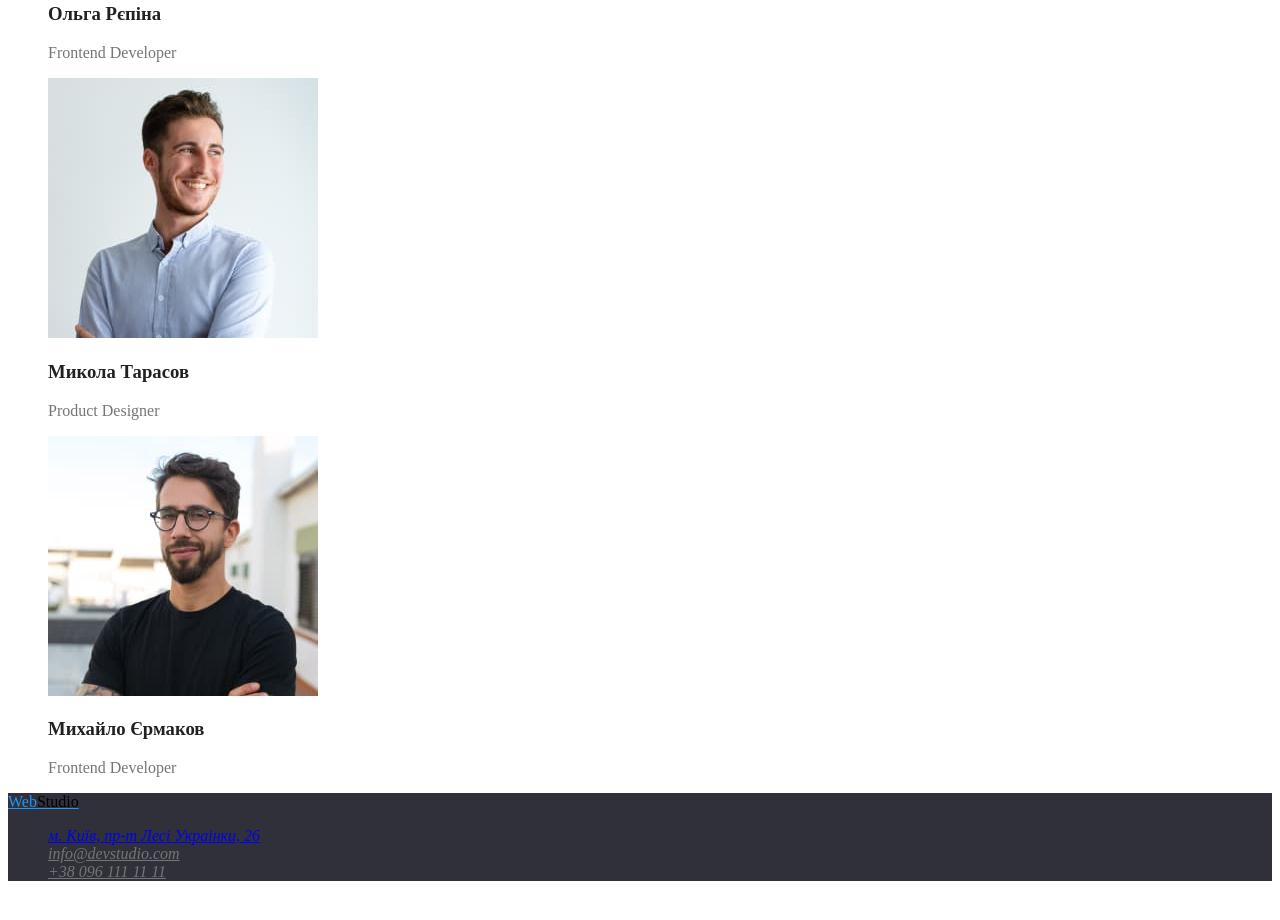
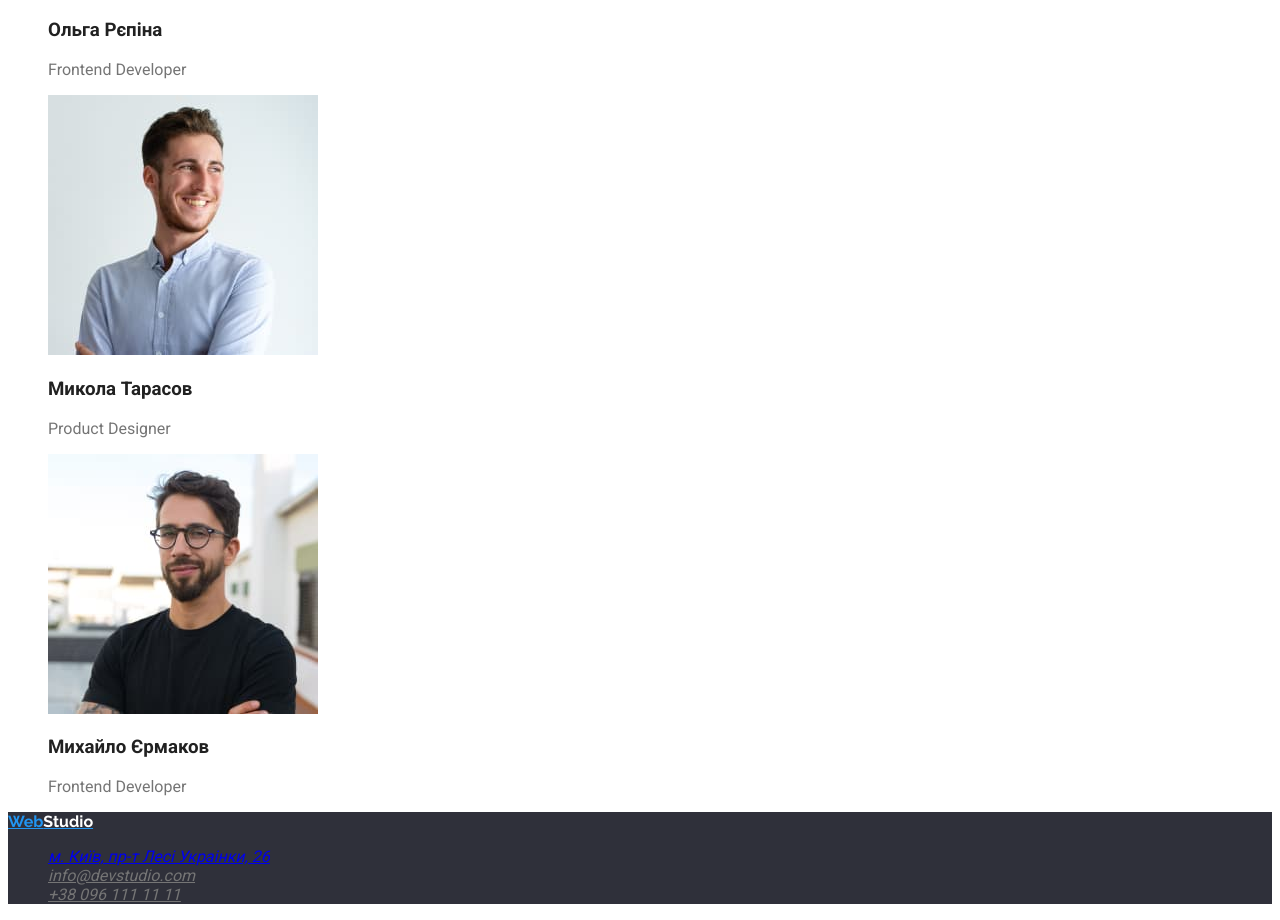
Before and after one commit to Oleh-Kushnir/goit-markup-hw-02, a plain HTML site: page index.html in a window 1280 px wide. Shown: the part 2285-3205 px from the top of the page. Before the commit the page ends 3182 px from the top, so only its background shows below. Drawn offline with Linux system fonts and the light colour scheme.

Commit message:
css 5 font

```diff
--- a/css/style.css
+++ b/css/style.css
@@ -23,15 +23,22 @@
 }
 
 .page {
+    background: var(--primary-bg-cl);
     color: var(--primary-txt-cl);
 
+    font-family: Roboto, sans-serif;
 }
 .logo-link {
     color: var(--accent-txt-cl);
+    font-family: Raleway, sans-serif;
 }
 
 .logo-header {
-    color: #000000
+    color: #000000;
+}
+
+.logo-footer {
+    color: #ffffff;
 }
 
 .footer {
--- a/index.html
+++ b/index.html
@@ -5,6 +5,8 @@
     <meta http-equiv="X-UA-Compatible" content="IE=edge">
     <meta name="viewport" content="width=device-width, initial-scale=1.0">
     <title>Студія</title>
+    <link href="https://fonts.googleapis.com/css2?family=Raleway:wght@700&family=Roboto:wght@400;500;700&display=swap"
+        rel="stylesheet">
     <link rel="stylesheet" href="./css/style.css" />
 </head>
 <body class="page">
@@ -109,7 +111,7 @@
     <!-- Футер -->
 
     <footer class="footer">
-        <a class="logo-link" href="./index.html">Web<span class="logo-header">Studio</span></a>
+        <a class="logo-link" href="./index.html">Web<span class="logo-footer">Studio</span></a>
         <address>
             <ul class="site-nav list">
                 <li><a href="https://goo.gl/maps/CPtrU1FHBa2aNyZL9" target="_blank" rel="noopener noreferrer nofollow">м. Київ, пр-т Лесі Украінки, 26</a></li>
```
Also changed, not shown: portfolio.html (+3 -1 lines).
